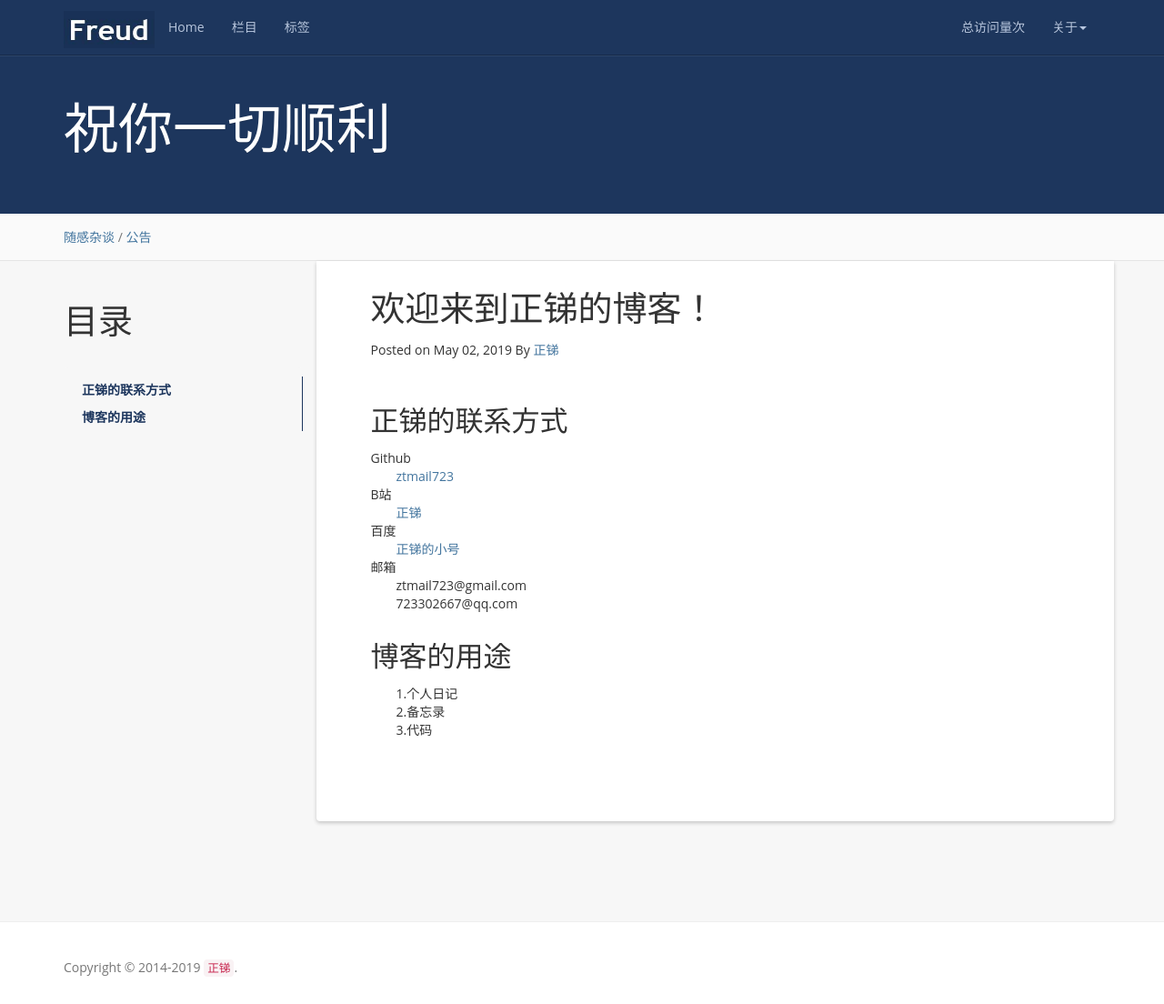
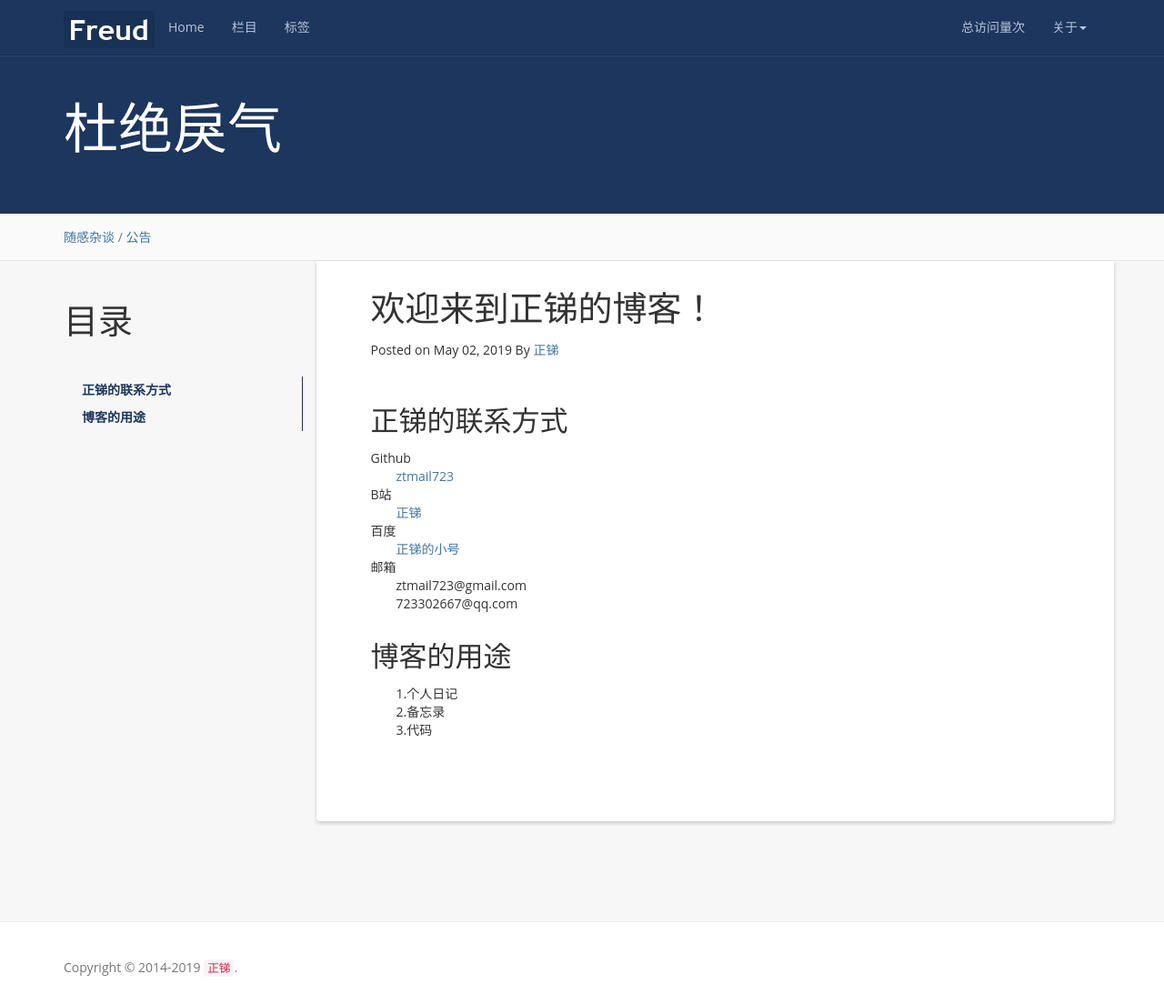
Before and after one commit to ztmail723/ztmail723.github.io, a Jekyll site: the page built from _posts/2019-05-02-欢迎来到正锑的博客！.md, in a window 1280 px wide and 1104 px high. Shown: the whole window at 91% size. Built offline with Jekyll 4.4.1, drawn with Linux system fonts in a browser that asks for light colours; nearby versions of some CDN libraries; a script that is not in the unit is left out; comment, search, counter and statistics services are not loaded.

Commit message:
Update _config.yml

```diff
--- a/_config.yml
+++ b/_config.yml
@@ -8,8 +8,8 @@ github: https://github.com/ztmail723
 baseurl: ''
 description: 我们在黑暗中并肩而行
 meta_description: 正锑;个人博客
-motto: 祝你一切顺利
-banner: 杜绝戾气
+motto: 杜绝戾气
+banner: 祝你一切顺利
 
 #permalink: /:categories/:year/:month/:day/:title/
 permalink: /:year/:month/:day/:title/
```
